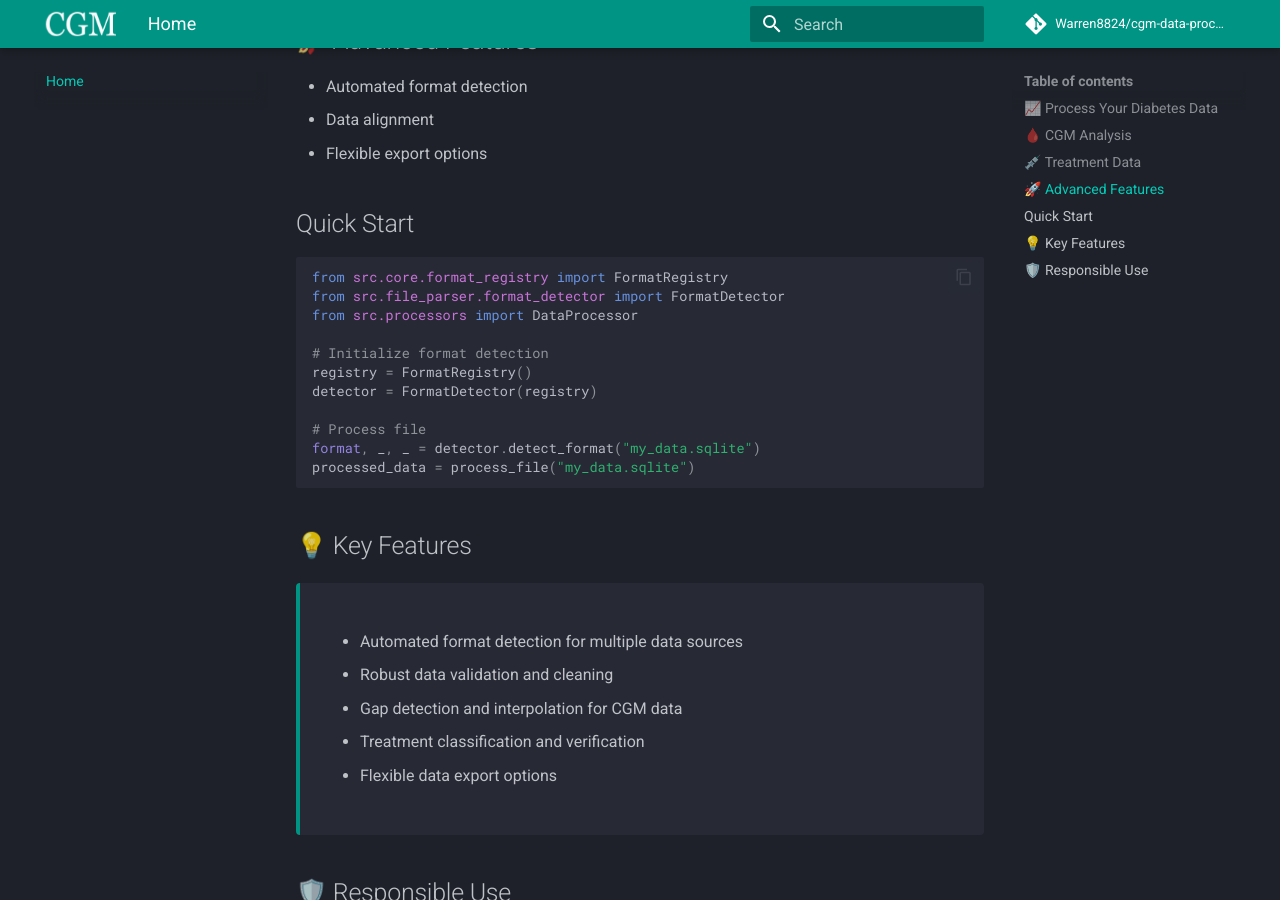
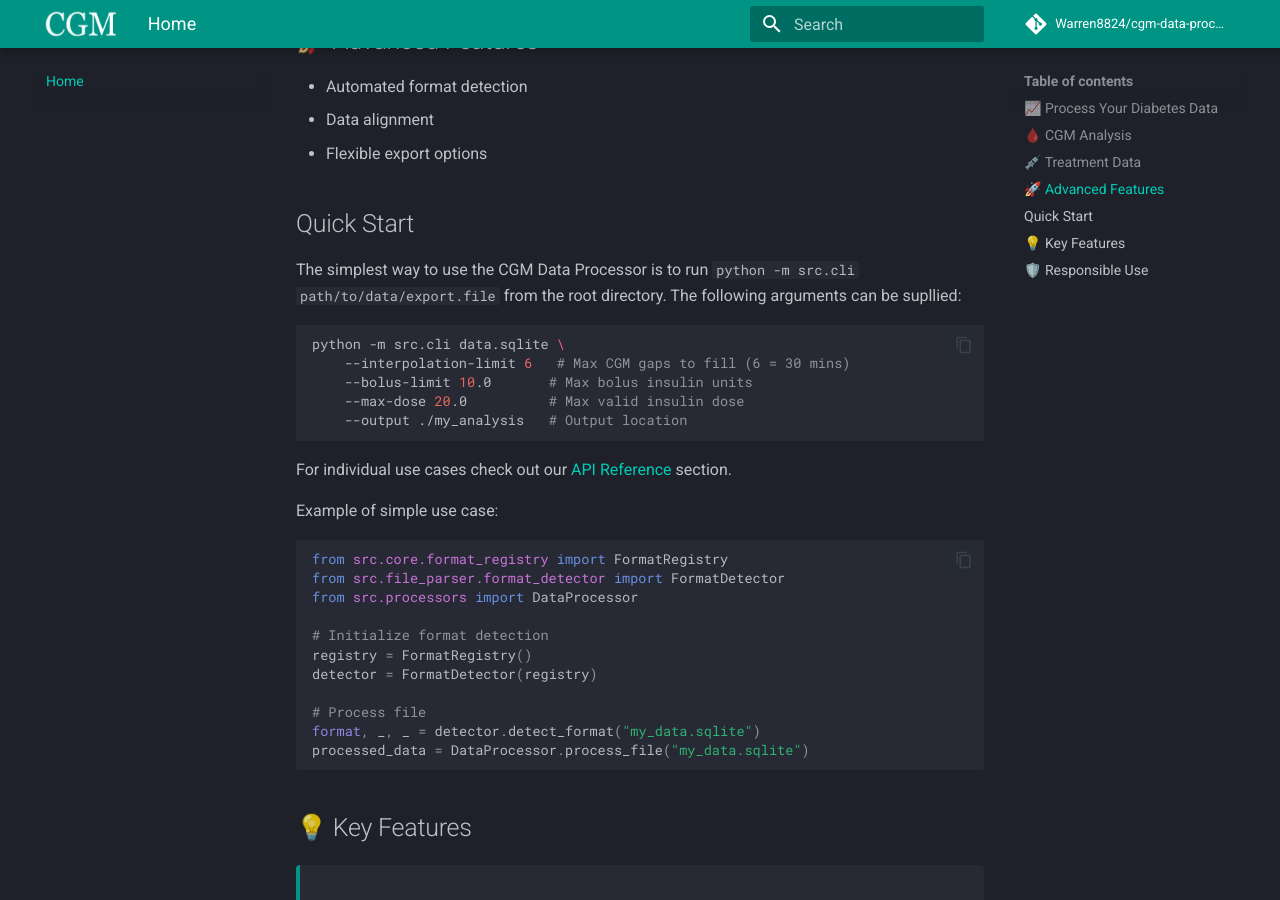
Before and after one commit to Warren8824/cgm-data-processor, an MkDocs documentation site: the page built from docs/index.md, in a window 1280 px wide and 900 px high, scrolled down 1049 px. Built offline with MkDocs 1.6.1 and Material for MkDocs 9.7.7, drawn with Linux system fonts in a browser that asks for light colours; comment, search, counter and statistics services are not loaded.

Commit message:
Update index.md to show cli.py usage instructions.

````diff
--- a/docs/index.md
+++ b/docs/index.md
@@ -33,6 +33,19 @@
 
 ## Quick Start
 
+The simplest way to use the CGM Data Processor is to run `python -m src.cli path/to/data/export.file` from the root directory. The following arguments can be supllied:
+
+```bash
+python -m src.cli data.sqlite \
+    --interpolation-limit 6   # Max CGM gaps to fill (6 = 30 mins)
+    --bolus-limit 10.0       # Max bolus insulin units
+    --max-dose 20.0          # Max valid insulin dose
+    --output ./my_analysis   # Output location
+```
+
+For individual use cases check out our [API Reference](https://warren8824.github.io/cgm-data-processor/api/core/) section.
+
+Example of simple use case:
 ```python
 from src.core.format_registry import FormatRegistry
 from src.file_parser.format_detector import FormatDetector
@@ -44,7 +57,7 @@ detector = FormatDetector(registry)
 
 # Process file
 format, _, _ = detector.detect_format("my_data.sqlite")
-processed_data = process_file("my_data.sqlite")
+processed_data = DataProcessor.process_file("my_data.sqlite")
 ```
 
 ## 💡 Key Features
````
Also changed, not shown: docs/getting-started/index.md (+1 -1 lines), site/getting-started/index.html, site/sitemap.xml, 1 other file.
